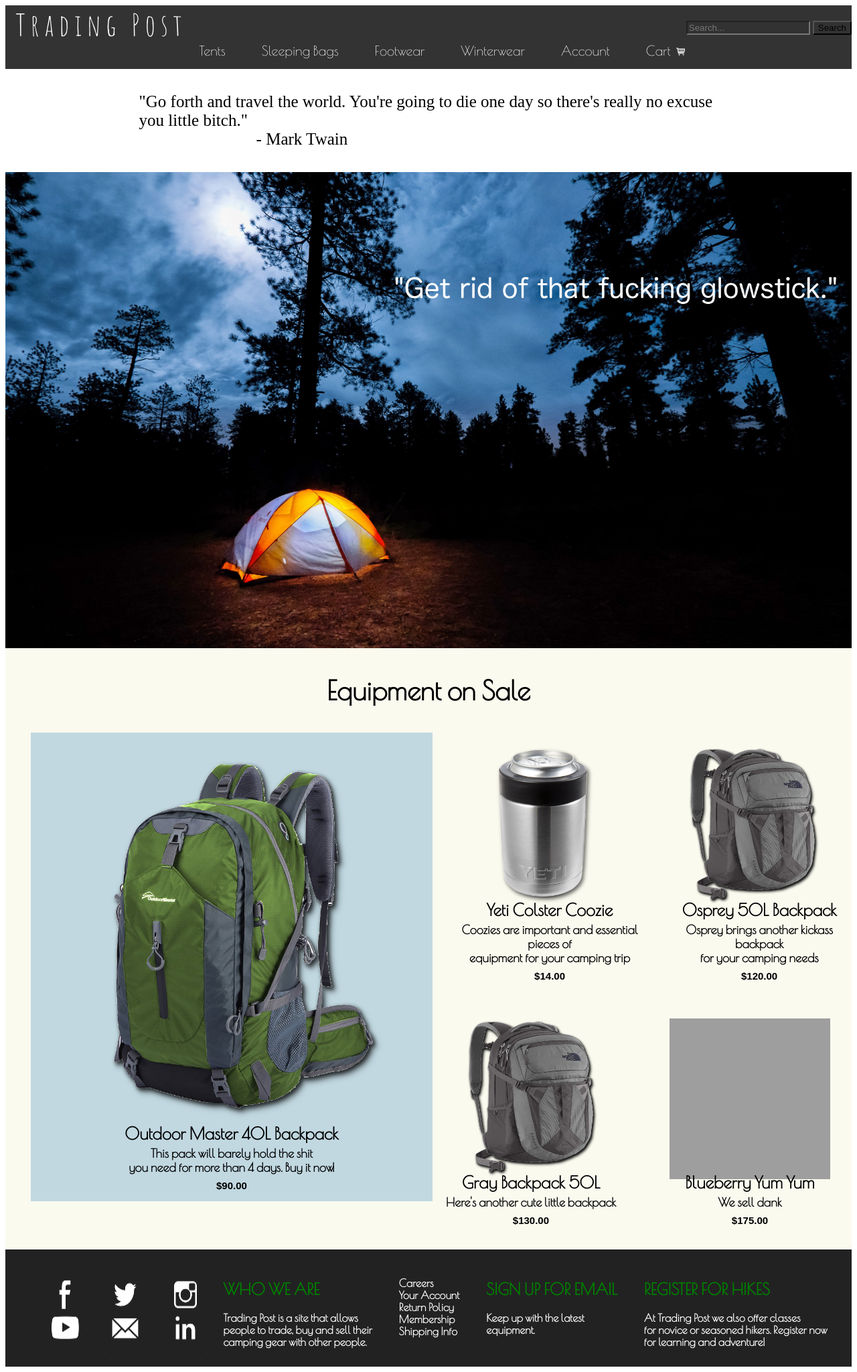
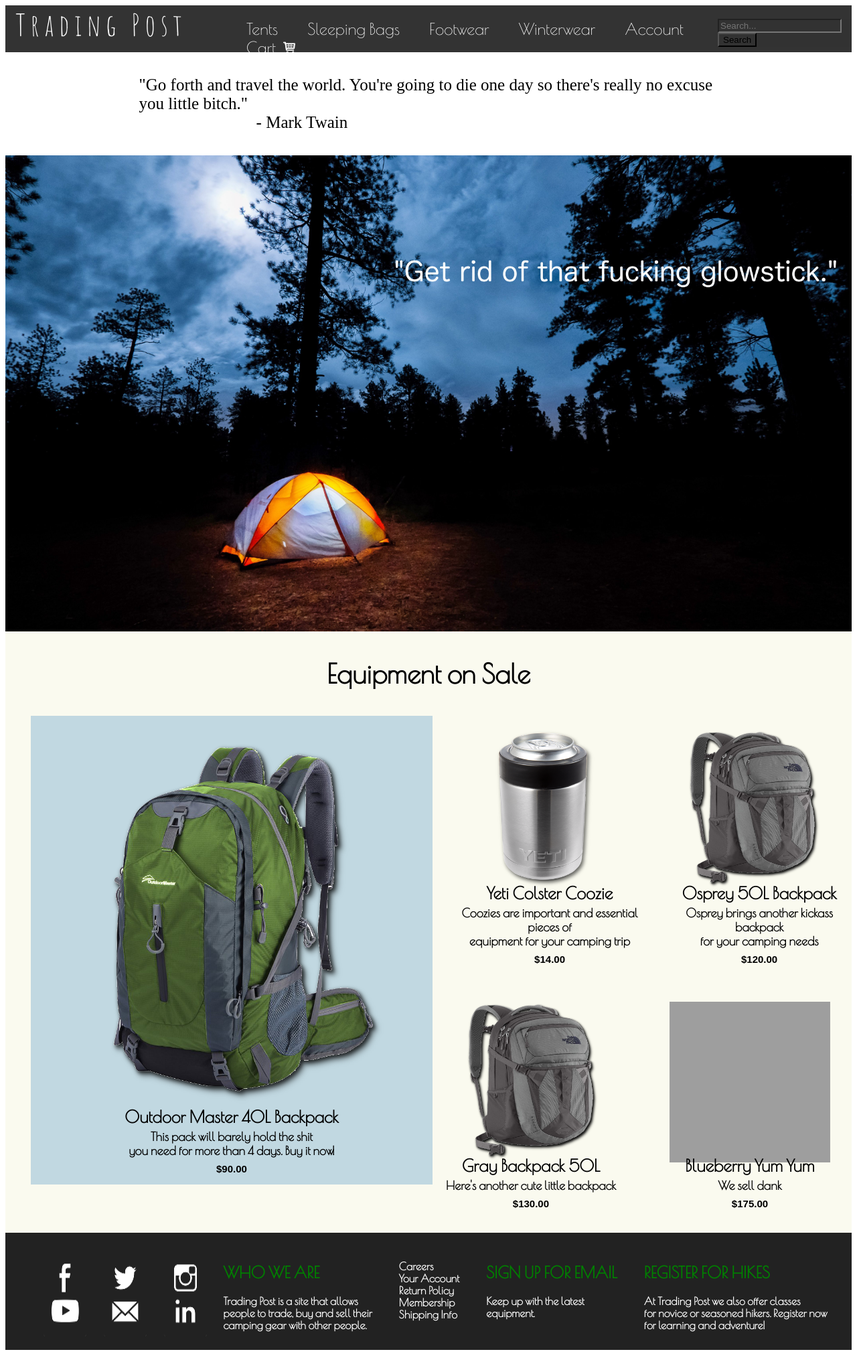
Before and after one commit to SaadAyad/saadayad.github.io, a Jekyll site: the page index.html, which Jekyll copies as it is, in a window 1280 px wide. Shown: the whole page at 67% size. Built offline with Jekyll 4.4.1, drawn with Linux system fonts in a browser that asks for light colours; nearby versions of some CDN libraries; some web fonts are replaced; after the commit the page ends 2026 px from its top, so only the background shows below that; grey boxes are pictures that could not be loaded.

```diff
--- a/index.html
+++ b/index.html
@@ -21,22 +21,23 @@
 	<div>
 		<p id="logo">&nbsp T r a d i n g &nbsp P o s t</p>
 	</div>
-<div>
-<form class="search">
-	<input type="text" placeholder="Search..." required>
-	<input type="button" value="Search">
-</form>
-</div>
 
 	<div>
 		<ul class="navLinks">
-		<li>Tents</li>
+			<li a href="newPage.html">Tents</li>
 			<li>Sleeping Bags</li>
 			<li>Footwear</li>
 			<li>Winterwear</li>
 			<li>Account</li>
 			<li>Cart &nbsp<img class="cart" src="cart.png"></li>
 		</ul>
+	</div>
+
+	<div>
+	<form class="search">
+		<input type="text" placeholder="Search..." required>
+		<input type="button" value="Search">
+	</form>
 	</div>
 </div>
 
@@ -47,7 +48,7 @@
 <p id="quote">"Go forth and travel the world. You're going to die one day so there's really no excuse you little bitch." <br /> &nbsp &nbsp &nbsp &nbsp &nbsp &nbsp &nbsp &nbsp &nbsp &nbsp &nbsp &nbsp &nbsp &nbsp   - Mark Twain</p>
 </div>
 
-
+<!--Carousel-->
 
 <div class="widePic">
 		<img src="hiking.jpg">
@@ -57,7 +58,6 @@
 
 <script type="text/javascript" src="//code.jquery.com/jquery-1.11.0.min.js"></script>
 <script type="text/javascript" src="//code.jquery.com/jquery-migrate-1.2.1.min.js"></script>
-
 <script type="text/javascript" src="slick/slick.min.js"></script>
 
 <!--For Sale-->
@@ -105,6 +105,11 @@
 
 		</div>
 	</div>
+</div>
+
+
+
+
 
 <!--Information-->
 
--- /dev/null
+++ b/newPage.html
@@ -0,0 +1,6 @@
+<!DOCTYPE html>
+<html>
+<h3>It's working yo!!!</h3>
+
+
+</html>
--- a/stylesheet.css
+++ b/stylesheet.css
@@ -1,14 +1,15 @@
 .navigationBar {
 	background-color: #333;
+	display: flex;
+	height: 70px;
 }
 
 #logo {
 	font-family: 'Amatic SC', cursive;
 	color: white;
-	margin: 0;
 	font-size: 45px;
-	display: inline-block;
-	overflow: hidden;
+	width: 300px;
+	margin-top: 0px;
 }
 
 
@@ -17,7 +18,8 @@ form {
 	overflow: none;
 	float: right;
 	background: rgba(50, 50, 50, 0.5);
-	margin-top: -3%;
+	margin-top: 20px;
+	width: 200px;
 }
 
 form input{
@@ -25,15 +27,11 @@ form input{
 }
 
 .navLinks {
-	text-align: center;
-	display: inline-block;
+
 	overflow: none;
-	margin-top: -2%
-}
+	position: relative;
+	top: 5px;
 
-
-.activeNav {
-	color: green;
 }
 
 .activeProd {
@@ -46,9 +44,8 @@ form input{
 	color: white;
 	list-style: none;
 	display: inline;
-	padding: 25px;
-	font-size: 20px;
-	position: center;
+	padding: 20px;
+	font-size: 24px;
 }
 
 .navLinks li:hover {
@@ -56,8 +53,8 @@ form input{
 }
 
 .cart {
-	width: 1%;
-	height: 1%;
+	width: 2.5%;
+	height: 2.5%;
 }
 
 #quote {
```
Also changed, not shown: indexTEST.html (+14 -9 lines), stylesheetTEST.css (+13 -16 lines), cooler.png (added). Lines whose indentation alone changed are shown as unchanged.
